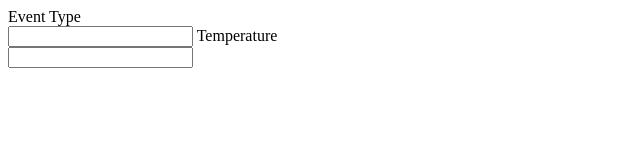
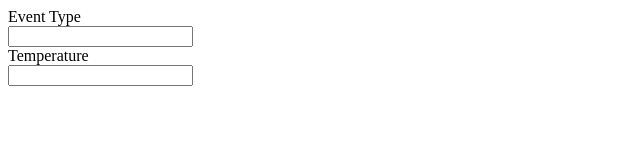
Before and after one commit to Ballhawk2525/Deliverable-2, a plain HTML site: page index.html in a window 1280 px wide. Shown: the whole page, without its empty margins (0-640 px from the left). Drawn offline with Linux system fonts and the light colour scheme.

Commit message:
index change

```diff
--- a/index.html
+++ b/index.html
@@ -7,7 +7,7 @@
     <body>
         <form>
             Event Type <br>
-            <input type="text" name="Event Type">
+            <input type="text" name="Event Type"> <br>
             Temperature <br>
             <input type="number" name="Temperature">
         </form>
```
